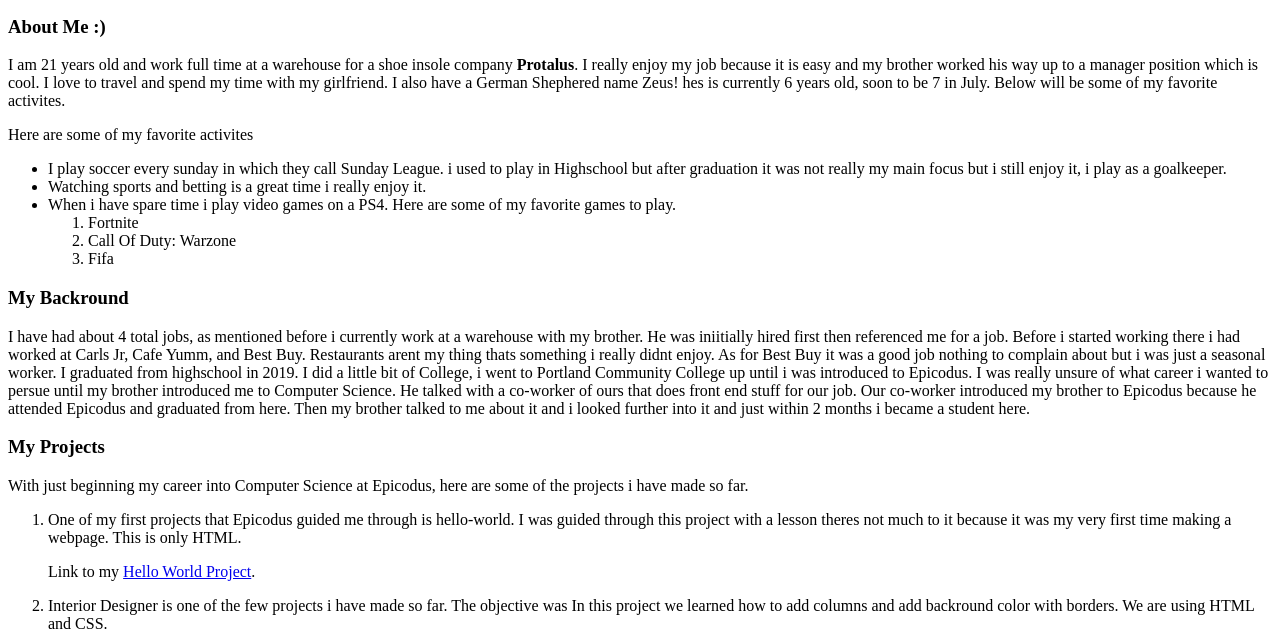
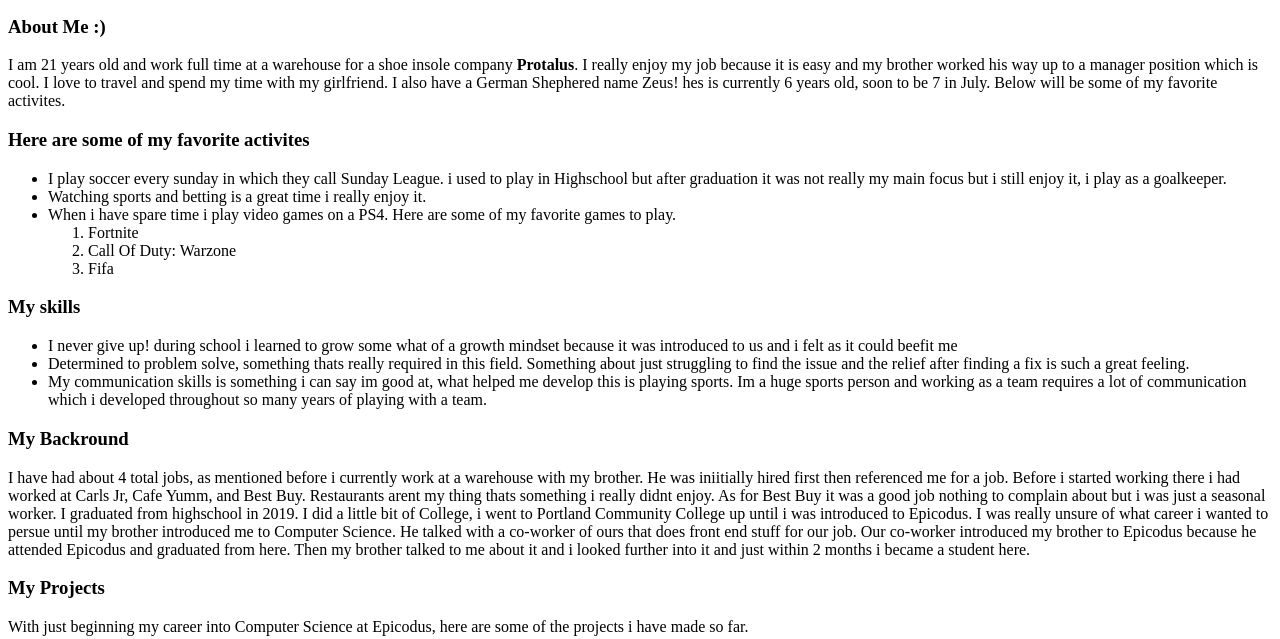
Before and after one commit to ruedar12/portfolio-project2, a plain HTML site: page index.html in a window 1280 px wide. Shown: the part 171-810 px from the top of the page. Drawn offline with Linux system fonts and the light colour scheme.

Commit message:
add skills section and brief description

```diff
--- a/index.html
+++ b/index.html
@@ -8,9 +8,9 @@
   <h1><em>Ricardo's Porfolio!</em></h1>
   <img src="IMG_6994.JPG" alt="A photo of me and my girlfriend." width="350" height="500">
   <p class="intro">Hi! my name is <strong>Ricardo Rueda</strong>, i was born and raised in Oregon. I selected this image because i feel like it represents me the most. I love to spend all my free time with my girlfriend Bianca. Below i will have some stuff about me!</p>
-  <h3><strong>About Me :)</strong></h3>
+  <h3 class="important"><strong>About Me :)</strong></h3>
   <p>I am 21 years old and work full time at a warehouse for a shoe insole company <strong>Protalus</strong>. I really enjoy my job because it is easy and my brother worked his way up to a manager position which is cool. I love to travel and spend my time with my girlfriend. I also have a German Shephered name Zeus! hes is currently 6 years old, soon to be 7 in July. Below will be some of my favorite activites.</p>
-  <p>Here are some of my favorite activites</p>
+  <h3 class="important">Here are some of my favorite activites</h3>
   <ul>
     <li>I play soccer every sunday in which they call Sunday League. i used to play in Highschool but after graduation it was not really my main focus but i still enjoy it, i play as a goalkeeper.</li>
     <li>Watching sports and betting is a great time i really enjoy it.</li>
@@ -22,9 +22,15 @@
       </ol>
     </li>
   </ul>
-  <h3>My Backround</h3>
+  <h3 class="important">My skills</h3>
+<ul>
+  <li>I never give up! during school i learned to grow some what of a growth mindset because it was introduced to us and i felt as it could beefit me</li>
+  <li>Determined to problem solve, something thats really required in this field. Something about just struggling to find the issue and the relief after finding a fix is such a great feeling.</li>
+  <li>My communication skills is something i can say im good at, what helped me develop this is playing sports. Im a huge sports person and working as a team requires a lot of communication which i developed throughout so many years of playing with a team.</li>
+</ul>
+  <h3 class="important">My Backround</h3>
   <p>I have had about 4 total jobs, as mentioned before i currently work at a warehouse with my brother. He was iniitially hired first then referenced me for a job. Before i started working there i had worked at Carls Jr, Cafe Yumm, and Best Buy. Restaurants arent my thing thats something i really didnt enjoy. As for Best Buy it was a good job nothing to complain about but i was just a seasonal worker. I graduated from highschool in 2019. I did a little bit of College, i went to Portland Community College up until i was introduced to Epicodus. I was really unsure of what career i wanted to persue until my brother introduced me to Computer Science. He talked with a co-worker of ours that does front end stuff for our job. Our co-worker introduced my brother to Epicodus because he attended Epicodus and graduated from here. Then my brother talked to me about it and i looked further into it and just within 2 months i became a student here.</p>
-  <h3>My Projects</h3>
+  <h3 class="important">My Projects</h3>
   <p>With just beginning my career into Computer Science at Epicodus, here are some of the projects i have made so far.</p>
   <ol>
     <li>One of my first projects that Epicodus guided me through is hello-world. I was guided through this project with a lesson theres not much to it because it was my very first time making a webpage. This is only HTML.</li>
```
